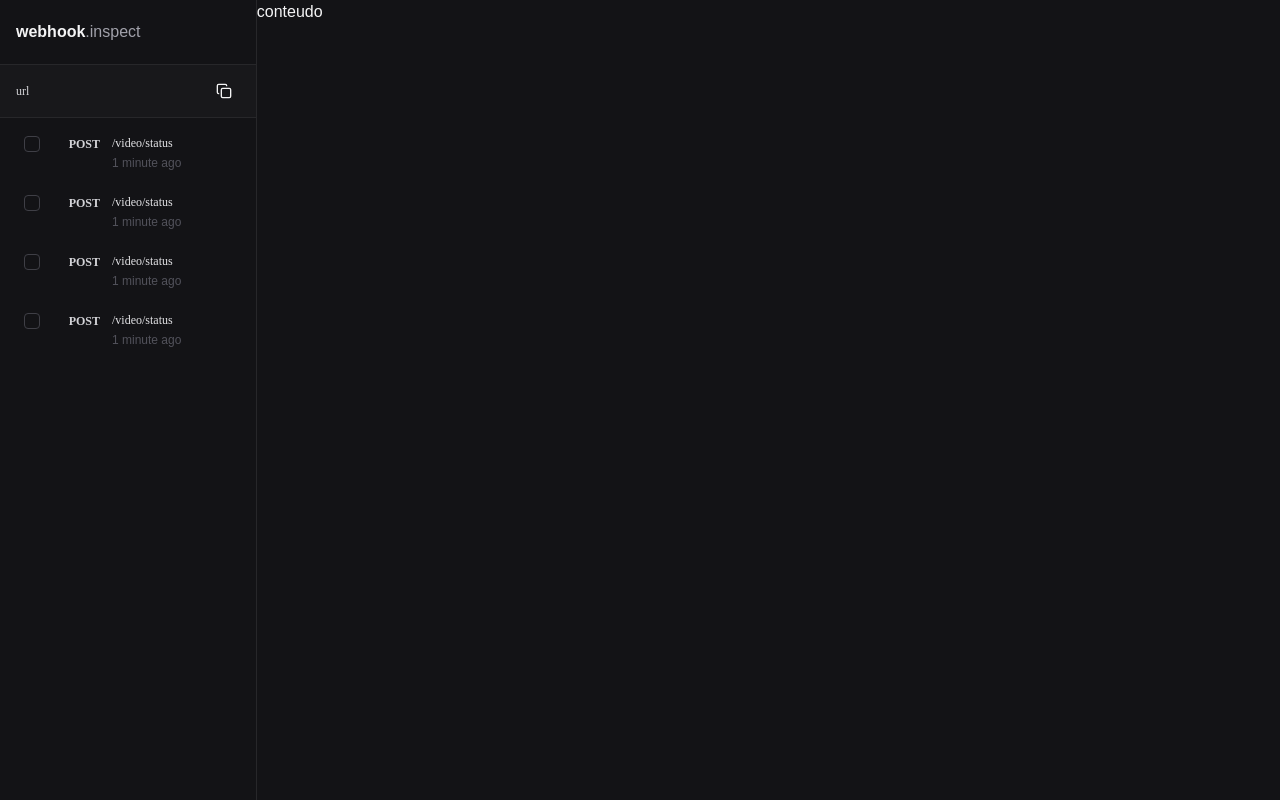
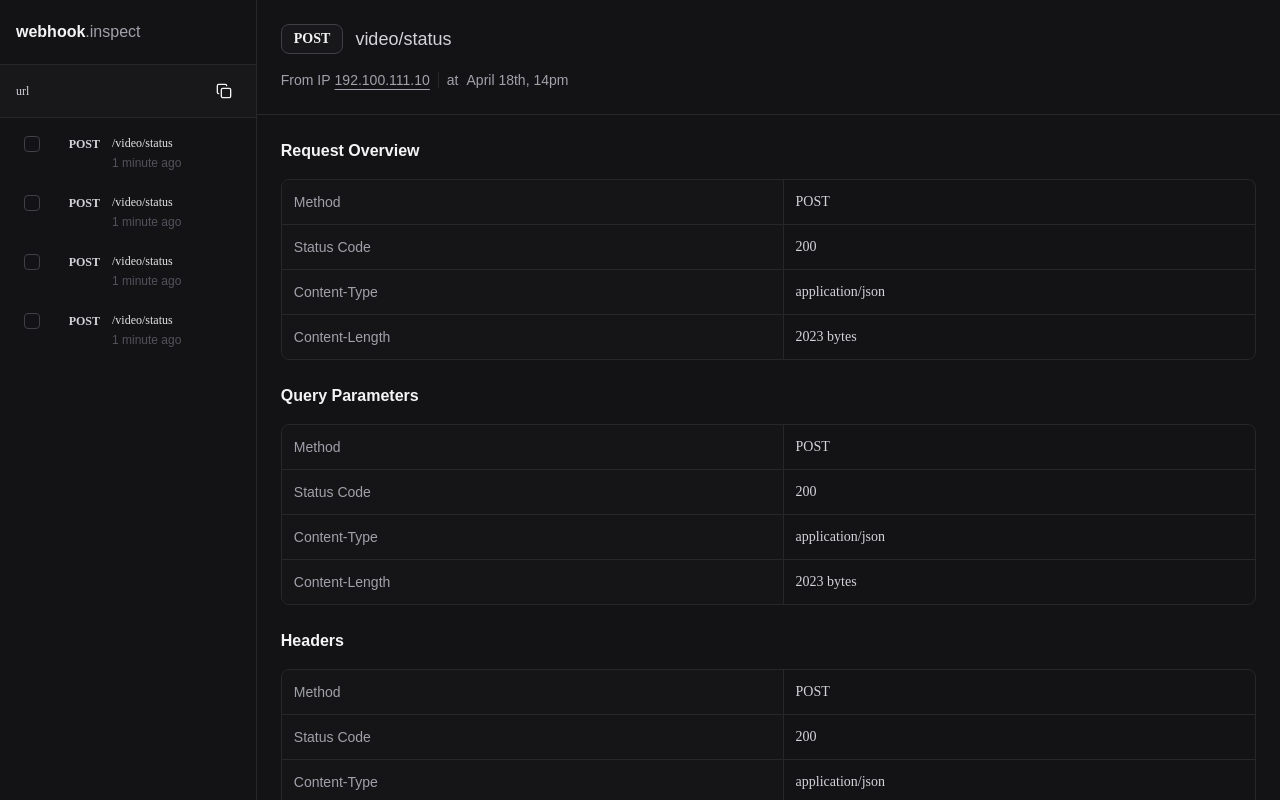
Before and after one commit to gitirana/webhook-inspector, a React app in the folder web/: page / in a window 1280 px wide. Built offline with nearby package versions, Linux system fonts and the light colour scheme; the HTML template or start-up script is replaced by a standard one.

Commit message:
feat: create section title and table componenta

```diff
--- a/web/package.json
+++ b/web/package.json
@@ -17,6 +17,7 @@
     "react": "^19.1.1",
     "react-dom": "^19.1.1",
     "react-resizable-panels": "^3.0.6",
+    "shiki": "^3.15.0",
     "tailwind-merge": "^3.4.0",
     "tailwind-variants": "^3.2.2",
     "tailwindcss": "^4.1.17"
--- /dev/null
+++ b/web/src/components/section-data-table.tsx
@@ -0,0 +1,23 @@
+import type { ComponentProps } from "react"
+import { twMerge } from "tailwind-merge"
+
+interface SectionDataTableProps extends ComponentProps<'div'> {
+  data: Array<{ key: string, value: string }>
+}
+
+export function SectionDataTable({ data, className, ...props }: SectionDataTableProps) {
+  return (
+    <div className={twMerge('overflow-hidden rounded-lg border border-zinc-700', className)} {...props}>
+      <table className='w-full'>
+        {data.map(item => {
+          return (
+            <tr key={item.key} className='border-b border-zinc-700 last:border-0'>
+              <td className='p-3 text-sm font-medium text-zinc-400 bg-zinc-800/50 border-r border-zinc-700'>{item.key}</td>
+              <td className='p-3 text-sm font-mono text-zinc-300'>{item.value}</td>
+            </tr>
+          )
+        })}
+      </table>
+    </div>
+  )
+}
--- /dev/null
+++ b/web/src/components/section-title.tsx
@@ -0,0 +1,10 @@
+import type { ComponentProps } from "react";
+import { twMerge } from "tailwind-merge";
+
+interface SectionTitleProps extends ComponentProps<'h3'> { }
+
+export function SectionTitle({ className, ...props }: SectionTitleProps) {
+  return (
+    <h3 className={twMerge('text-base font-semibold text-zinc-100', className)} {...props} />
+  )
+}
--- /dev/null
+++ b/web/src/components/ui/badge.tsx
@@ -0,0 +1,13 @@
+import type { ComponentProps } from "react";
+import { twMerge } from "tailwind-merge";
+
+interface BadgeProps extends ComponentProps<'span'> { }
+
+export function Badge({ className, ...props }: BadgeProps) {
+  return (
+    <span
+      className={twMerge('px-3 py-1 rounded-lg border font-mono text-sm font-semibold border-zinc-600 bg-zinc-800 text-zinc-100', className)}
+      {...props}
+    />
+  )
+}
--- /dev/null
+++ b/web/src/components/webhook-detail-header.tsx
@@ -0,0 +1,27 @@
+import { Badge } from "./ui/badge";
+
+export function WebhookDetailHeader() {
+  return (
+    <div className='space-y-4 border-b border-zinc-700 p-6'>
+      <div className='flex items-center gap-3'>
+        <Badge>POST</Badge>
+        <span className='text-lg font-medium text-zinc-300'>video/status</span>
+      </div>
+
+      <div className='flex items-center gap-2'>
+        <div className='flex items-center gap-1 text-sm text-zinc-400'>
+          <span>From IP</span>
+          <span className='underline underline-offset-4'>192.100.111.10</span>
+        </div>
+
+
+        <span className='w-px h-4 bg-zinc-700' />
+
+        <div className='flex items-center gap-2 text-sm text-zinc-400'>
+          <span>at</span>
+          <span>April 18th, 14pm</span>
+        </div>
+      </div>
+    </div>
+  )
+}
--- a/web/src/routes/index.tsx
+++ b/web/src/routes/index.tsx
@@ -1,11 +1,21 @@
 import { createFileRoute } from '@tanstack/react-router'
 import { Panel, PanelGroup, PanelResizeHandle } from 'react-resizable-panels'
 import { Sidebar } from '../components/sidebar'
+import { Badge } from '../components/ui/badge'
+import { WebhookDetailHeader } from '../components/webhook-detail-header'
+import { SectionTitle } from '../components/section-title'
+import { SectionDataTable } from '../components/section-data-table'
 export const Route = createFileRoute('/')({
   component: Index,
 })
 
 function Index() {
+  const overviewData = [
+    { key: 'Method', value: 'POST' },
+    { key: 'Status Code', value: '200' },
+    { key: 'Content-Type', value: 'application/json' },
+    { key: 'Content-Length', value: '2023 bytes' },
+  ]
   return (
     <div className='h-screen bg-zinc-900'>
       <PanelGroup direction='horizontal'>
@@ -16,7 +26,33 @@
         <PanelResizeHandle className='w-px bg-zinc-700 hover:bg-zinc-600 transition-colors duration-150' />
 
         <Panel defaultSize={80} minSize={60}>
-          conteudo
+          <div className='flex h-full flex-col'>
+            <WebhookDetailHeader />
+            <div className='flex-1 overflow-y-auto'>
+              <div className='space-y-6 p-6'>
+                <div className='space-y-4'>
+                  <SectionTitle>Request Overview</SectionTitle>
+                  <SectionDataTable data={overviewData} />
+                </div>
+
+                <div className='space-y-4'>
+                  <SectionTitle>Query Parameters</SectionTitle>
+                  <SectionDataTable data={overviewData} />
+                </div>
+
+                <div className='space-y-4'>
+                  <SectionTitle>Headers</SectionTitle>
+                  <SectionDataTable data={overviewData} />
+                </div>
+
+                <div className='space-y-4'>
+                  <SectionTitle>Request Body</SectionTitle>
+
+
+                </div>
+              </div>
+            </div>
+          </div>
         </Panel>
       </PanelGroup>
     </div>
```
Also changed, not shown: 1 other file (tests, documents, lock files or other folders).
